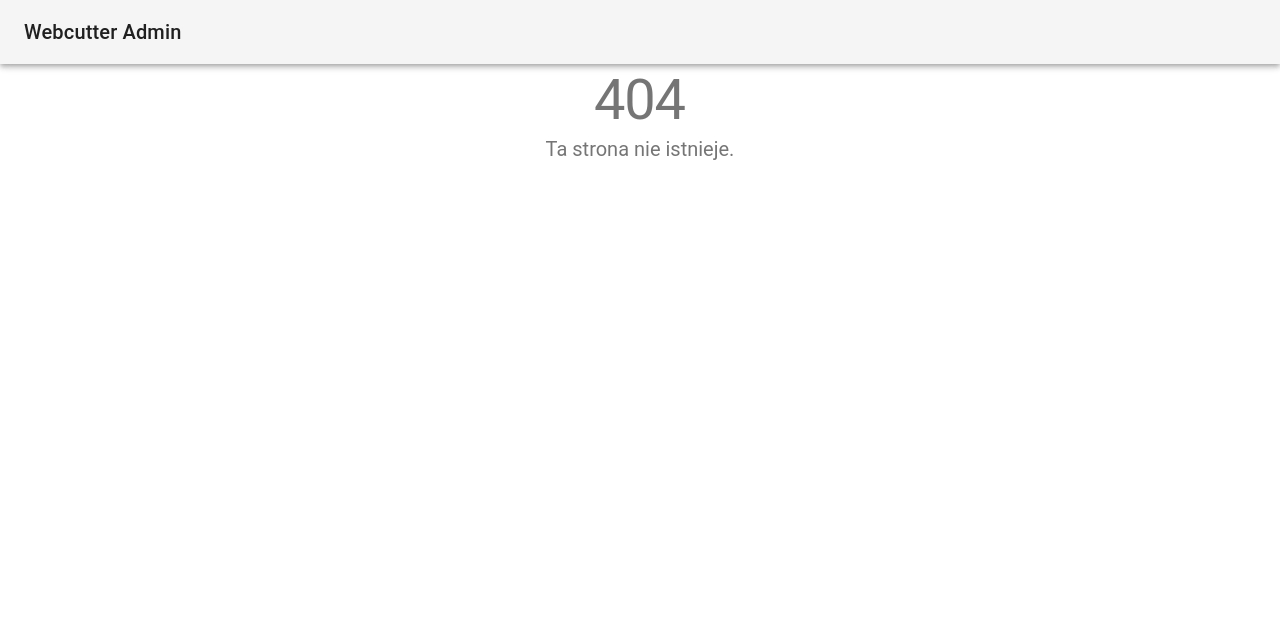
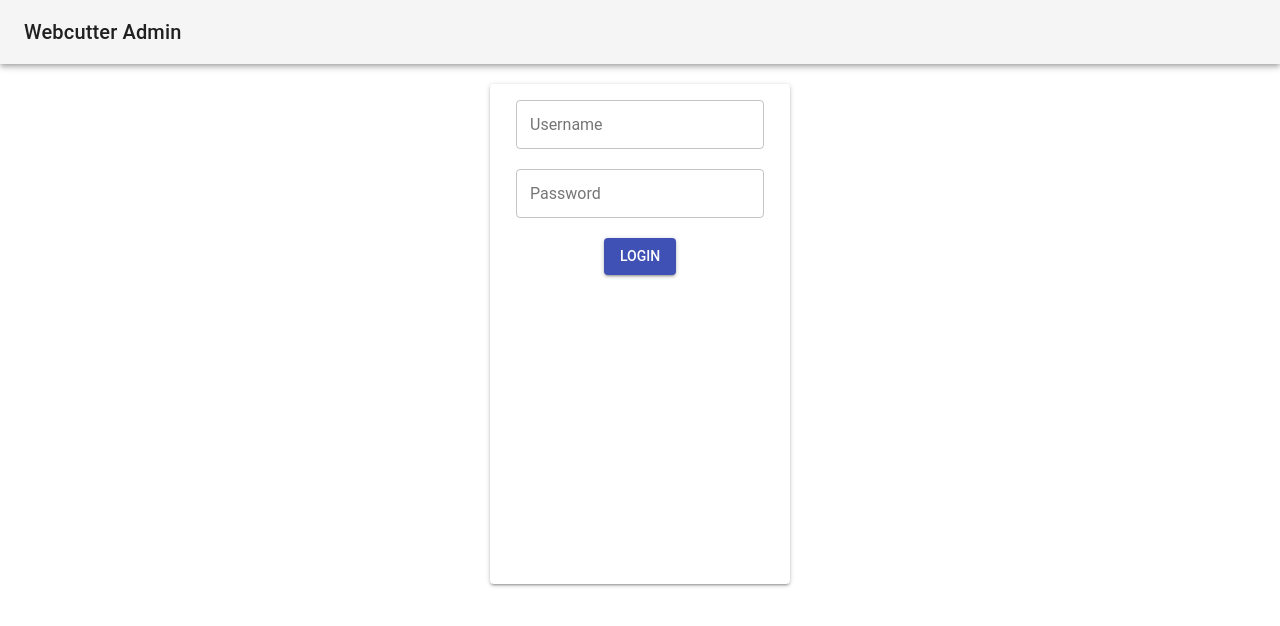
Before and after one commit to HumbleNarcissus/WebCutter-React, a React (Create React App) app: page /login in a window 1280 px wide. Before the commit this address led to /not-found. Shown: the top 626 px of the page. Built offline with nearby package versions, Linux system fonts and the light colour scheme.

Commit message:
Setting up login page layout

```diff
--- a/src/Components/auth/Login.tsx
+++ b/src/Components/auth/Login.tsx
@@ -2,8 +2,10 @@ import React from 'react';
 import PropTypes from 'prop-types';
 import classNames from 'classnames';
 import { createStyles, Theme, withStyles, WithStyles } from '@material-ui/core/styles';
-import MenuItem from '@material-ui/core/MenuItem';
 import TextField from '@material-ui/core/TextField';
+import Paper from '@material-ui/core/Paper';
+import { Grid } from '@material-ui/core';
+import { Button } from '@material-ui/core';
 
 const styles = (theme: Theme) =>
   createStyles({
@@ -12,14 +14,16 @@ const styles = (theme: Theme) =>
       flexWrap: 'wrap',
     },
     textField: {
-      marginLeft: theme.spacing.unit,
-      marginRight: theme.spacing.unit,
+      marginLeft: "auto",
+      marginRight: "auto",
     },
     dense: {
       marginTop: 16,
     },
-    menu: {
-      width: 200,
+    paper: {
+      width: 300,
+      height: 500,
+      marginTop: 20
     },
   });
 
@@ -50,15 +54,30 @@ class OutlinedTextFields extends React.Component<Props, State> {
     const { classes } = this.props;
 
     return (
+      <Grid container justify="center">
+        <Paper className={classes.paper}>
           <form className={classes.container} noValidate autoComplete="off">
             <TextField
-          id="outlined-dense"
-          label="Dense"
+              id="username"
+              label="Username"
               className={classNames(classes.textField, classes.dense)}
               margin="dense"
               variant="outlined"
             />
+            <TextField
+              id="password"
+              label="Password"
+              className={classNames(classes.textField, classes.dense)}
+              margin="dense"
+              variant="outlined"
+              type="password"
+            />
+            <Button variant="contained" color="primary" className={classNames(classes.textField, classes.dense)}>
+              Login
+            </Button>
           </form>
+        </Paper>
+      </Grid>
     );
   }
 }
--- a/src/routes/Layout.tsx
+++ b/src/routes/Layout.tsx
@@ -3,6 +3,7 @@ import React from 'react';
 
 import Navbar from '../Components/Layout/Navbar';
 import NotFound from './NotFound';
+import Login from '../Components/auth/Login';
 
 const Layout = () => (
     <div className="layout">
@@ -12,6 +13,8 @@ const Layout = () => (
         <main>
             <div className="container">
             <Switch>
+                {/* auth */}
+                <Route path="/login" component={Login} />
                 {/* not found */}
                 <Route path="/not-found" component={NotFound} />
                 <Redirect to="/not-found" />
```
Lines whose indentation alone changed are shown as unchanged.
